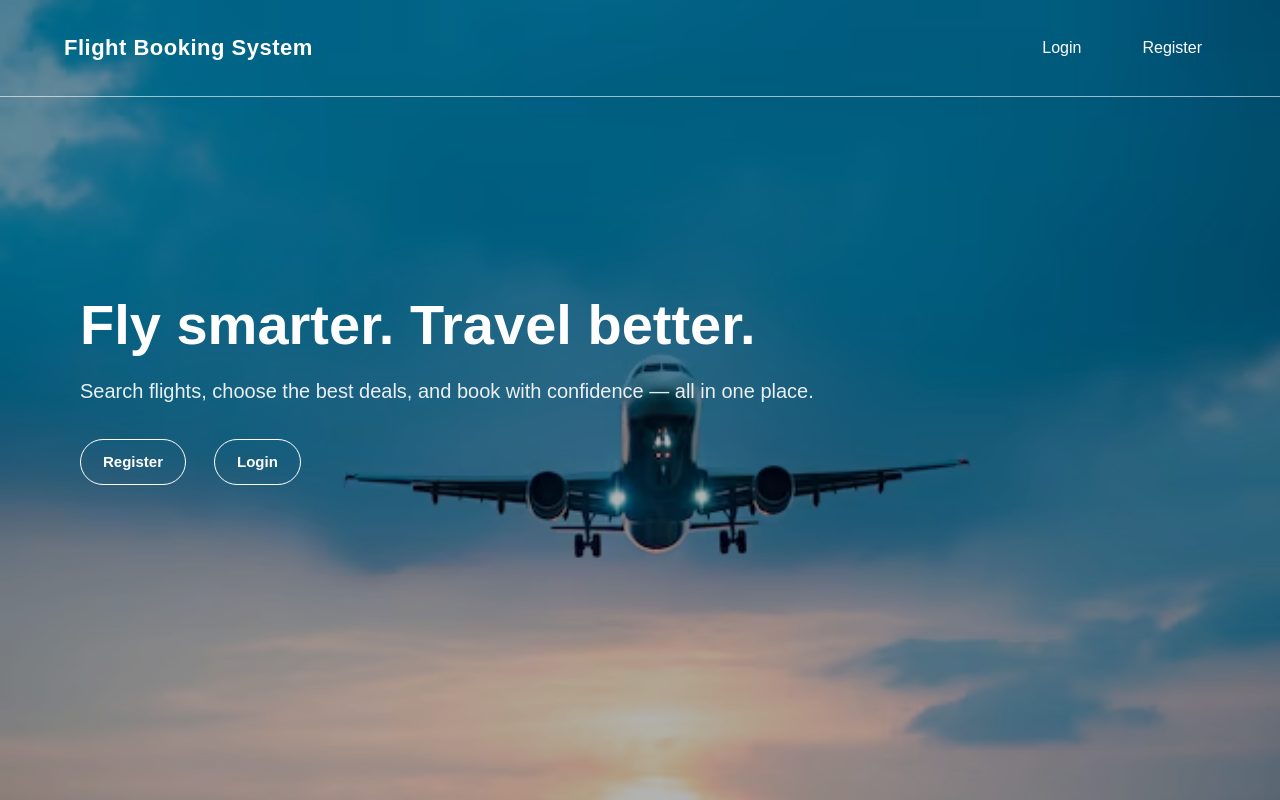
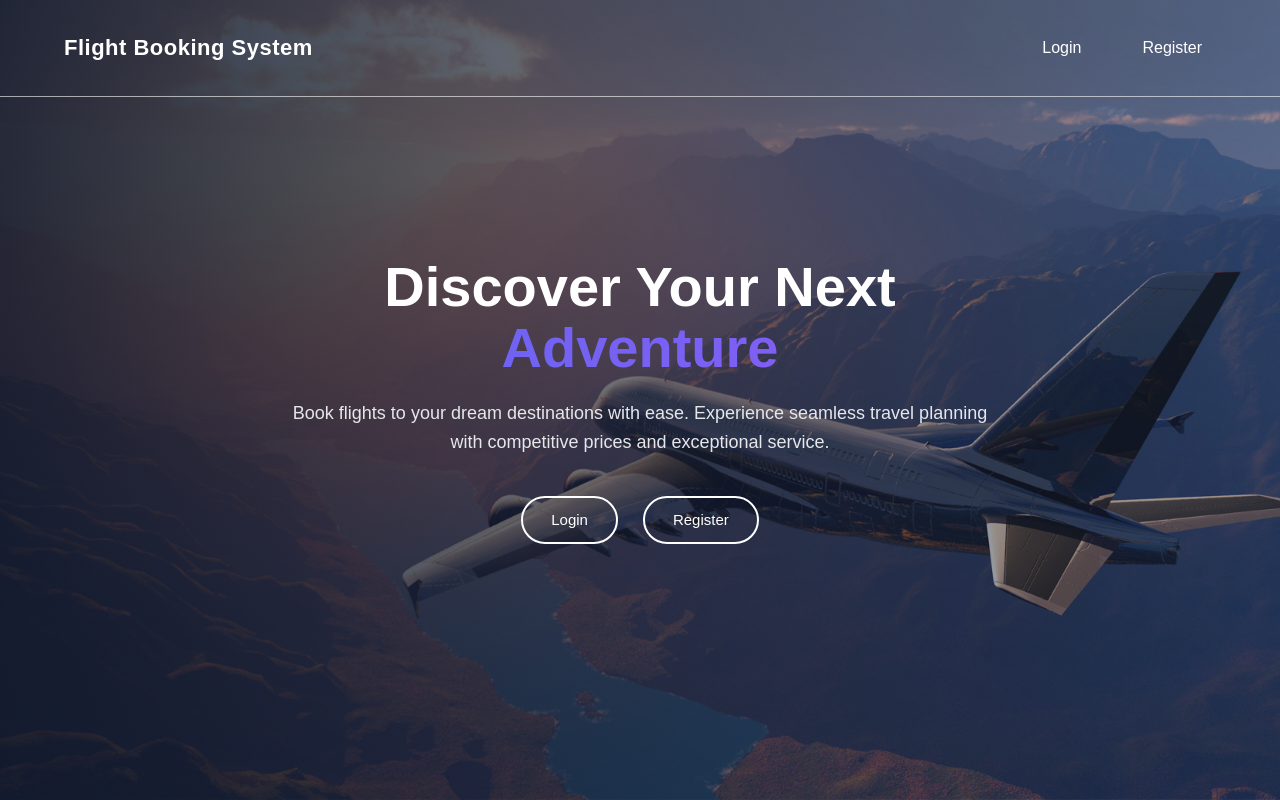
Before and after one commit to KeerthikaReddyChalla/Angular-FlightBookingApplication, an Angular app: page /home in a window 1280 px wide. Built offline with nearby package versions, Linux system fonts and the light colour scheme.

Commit message:
update profile icon

```diff
--- a/src/app/admin-inventory/admin-inventory.css
+++ b/src/app/admin-inventory/admin-inventory.css
@@ -68,7 +68,7 @@ input:focus {
   padding: 14px;
   border: none;
   border-radius: 10px;
-  background: #2563eb;
+  background: #3730a3;
   color: white;
   font-size: 15px;
   font-weight: 600;
@@ -76,7 +76,7 @@ input:focus {
 }
 
 .submit-btn:hover {
-  background: #1d4ed8;
+  background: #2c23a4;
 }
 
 .no-access {
--- a/src/app/app.css
+++ b/src/app/app.css
@@ -2,7 +2,7 @@
 .navbar {
   width: 100%;
   padding: 16px;
-  background:#1976d2;
+  background:#3730a3;
   box-shadow: 0 4px 12px rgba(0, 0, 0, 0.15);
 }
 
@@ -165,9 +165,27 @@
   color: #fca5a5;
 }
 .profile-btn {
+  width: 50px;
+  height: 40px;
+  border-radius: 50%;
+  border: none;
   background: transparent;
-  border: none;
-  font-size: 20px;
   cursor: pointer;
-  margin-right: 10px;
+  padding: 0;
+  display: flex;
+  align-items: center;
+  justify-content: center;
+  transition: background 0.2s ease;
 }
+
+.profile-btn img {
+  width: 32px;
+  height: 32px;
+  border-radius: 50%;
+  object-fit: cover;
+}
+
+/* Hover effect */
+.profile-btn:hover {
+  background: rgba(255, 255, 255, 0.15);
+}
--- a/src/app/app.html
+++ b/src/app/app.html
@@ -40,8 +40,12 @@
   routerLink="/profile"
   title="Profile"
 >
-    👤
+  <img
+    src="https://static.vecteezy.com/system/resources/thumbnails/019/879/186/small_2x/user-icon-on-transparent-background-free-png.png"
+    alt="Profile"
+  />
 </button>
+
 
 </ng-container>
     </nav>
--- a/src/app/book/book.css
+++ b/src/app/book/book.css
@@ -124,7 +124,7 @@ select:focus {
 .confirm-btn {
   width: 100%;
   padding: 14px;
-  background: #2563eb;
+  background: #3730a3;
   color: white;
   border: none;
   border-radius: 10px;
@@ -135,7 +135,7 @@ select:focus {
 }
 
 .confirm-btn:hover {
-  background: #1d4ed8;
+  background: #2e25a6;
 }
 
 .readonly-input {
--- a/src/app/pages/flight-search/flight-search.css
+++ b/src/app/pages/flight-search/flight-search.css
@@ -13,14 +13,14 @@ input, button {
 }
 
 button {
-  background-color: #1976d2;
+  background-color: #3730a3;
   color: white;
   border: none;
   cursor: pointer;
 }
 
 button:hover {
-  background-color: #125aa3;
+  background-color: #2e25a6;
 }
 
 .flight-card {
--- a/src/app/pages/home/home.css
+++ b/src/app/pages/home/home.css
@@ -1,91 +1,105 @@
-.home-container {
-  width: 100%;
-  height: 100vh;
-}
-
+/* HERO SECTION */
 .hero {
   position: relative;
   height: 100vh;
-  background-image: url('/hero-flight.avif');
+  background-image:url('/hero-flight3.jpg');
   background-size: cover;
   background-position: center;
   display: flex;
   align-items: center;
+  justify-content: center;
+  color: #fff;
+  overflow: hidden;
+}
+
+/* DARK OVERLAY */
+.overlay {
+  position: absolute;
+  inset: 0;
+  background: linear-gradient(
+    90deg,
+    rgba(15, 23, 42, 0.9) 0%,
+    rgba(15, 23, 42, 0.6) 50%,
+    rgba(15, 23, 42, 0.3) 100%
+  );
+}
+
+/* CONTENT */
+.hero-content {
+  position: relative;
+  z-index: 2;
+  max-width: 900px;
+  padding: 0 24px;
+  text-align: center;
 }
 
 
- .overlay {
-  position: absolute;
-  inset: 0;
-  background:  rgba(0, 0, 0, 0.3);
 
-}
-
-
-.hero-content {
-  position: relative;
-  z-index: 2;
-  max-width: 1000px;
-  padding-left: 80px;
-  color: white;
-  display: flex;
-  flex-direction: column;
-  align-items: flex-start;
-}
-
-
-.hero-actions {
-  margin-top: 32px;
-  display: flex;
-  gap: 28px;
-}
-
+/* HEADING */
 .hero-content h1 {
   font-size: 56px;
   font-weight: 700;
+  line-height: 1.1;
   margin-bottom: 20px;
 }
 
-.hero-content p {
-  font-size: 20px;
-  line-height: 1.6;
-  opacity: 0.9;
+.hero-content h1 span {
+  display: block;
+  background: linear-gradient(
+    90deg,
+    #6366f1,
+    #8b5cf6
+  );
+  -webkit-background-clip: text;
+  -webkit-text-fill-color: transparent;
 }
 
-
-.btn {
-  border: 1px solid #ffffff;
-  background-color: #13a1e7;
-  border-radius: 30px;
-  cursor: pointer;
-  padding: 12px 22px;
-  font-size: 15px;
-  font-weight: 600;
-  color: #ffffff;
-  transition: all 0.2s ease-in-out;
-  display: inline-flex;
-  align-items: center;
+/* SUBTITLE */
+.subtitle {
+  font-size: 18px;
+  color: #e5e7eb;
+  max-width: 700px;
+  margin: 0 auto;
+  line-height: 1.6;
+}
+.hero-actions {
+  display: flex;
   justify-content: center;
-  text-decoration: none;
-  box-shadow: 0 6px 16px rgba(36, 180, 251, 0.35);
+  gap: 25px;
 }
 
-/* HOVER */
-.btn:hover {
-  background-color: #13a1e7;;
-  border-color: #13a1e7;;
-  transform: translateY(-1px);
-  box-shadow: 0 10px 22px rgba(0, 113, 226, 0.4);
+/* BASE BUTTON */
+.hero-btn {
+  padding: 12px 28px;
+  border-radius: 999px;
+  font-size: 15px;
+  font-weight: 500;
+  text-decoration: none;
+  border: 2px solid white;
+  color: #fff;
+  transition: all 0.25s ease;
 }
 
-/* SECONDARY (outline style) */
-.btn.outline {
-  background-color: transparent;
-  color: #ffffff;
-  box-shadow: none;
+/* OUTLINE */
+.hero-btn.outline {
+  background: transparent;
+  color: white;
 }
 
-.btn.outline:hover {
-  background-color: #ffffff;
-  color: black;
+/* HOVER EFFECT */
+.hero-btn:hover {
+  background: #6b5cff;
+  border-color: #6b5cff;
+  color: white;
 }
+
+/* RESPONSIVE */
+@media (max-width: 768px) {
+  .hero-content h1 {
+    font-size: 38px;
+  }
+
+  .subtitle {
+    font-size: 16px;
+  }
+}
--- a/src/app/pages/home/home.html
+++ b/src/app/pages/home/home.html
@@ -1,22 +1,30 @@
-<div class="home-container">
+<section class="hero">
 
-  <!-- HERO SECTION -->
-  <section class="hero">
-    <div class="overlay"></div>
+  <!-- Overlay -->
+  <div class="overlay"></div>
 
-    <div class="hero-content">
-      <h1>Fly smarter. Travel better.</h1>
-<br>
-      <p>
-        Search flights, choose the best deals, and book with confidence — all in one place.
-      </p>
+  <!-- Content -->
+  <div class="hero-content">
 
-      <!-- ONLY LOGIN & REGISTER -->
-      <div class="hero-actions">
-        <a routerLink="/register" class="btn outline">Register</a>
-        <a routerLink="/login" class="btn outline">Login</a>
-      </div>
+
+
+    <h1>
+      Discover Your Next
+      <span>Adventure</span>
+    </h1>
+
+    <p class="subtitle">
+      Book flights to your dream destinations with ease.
+      Experience seamless travel planning with competitive prices
+      and exceptional service.
+    </p>
+    <br><br>
+    <!-- ACTION BUTTONS -->
+    <div class="hero-actions">
+      <a routerLink="/login" class="hero-btn">Login</a>
+      <a routerLink="/register" class="hero-btn outline">Register</a>
     </div>
-  </section>
 
-</div>
+  </div>
+
+</section>
--- a/src/app/pages/login/login.css
+++ b/src/app/pages/login/login.css
@@ -60,7 +60,7 @@
 .login-btn {
   width: 100%;
   padding: 12px;
-  background-color: #1976d2;
+  background-color: #3730a3;
   color: #fff;
   border: none;
   border-radius: 6px;
@@ -71,7 +71,7 @@
 }
 
 .login-btn:hover {
-  background-color: #5a67d8;
+  background-color: #2e25a6;
 }
 
 
--- a/src/app/pages/register/register.css
+++ b/src/app/pages/register/register.css
@@ -63,7 +63,7 @@ button {
   width: 100%;
   padding: 12px;
   margin-top: 10px;
-  background: #1976d2;
+  background: #3730a3;
   border: none;
   border-radius: 6px;
   color: white;
@@ -74,7 +74,7 @@ button {
 }
 
 button:hover {
-  background: #3e5fb3;
+  background: #2e25a6;
 }
 
 
--- a/src/app/user-profile/user-profile.css
+++ b/src/app/user-profile/user-profile.css
@@ -6,7 +6,7 @@
 
 /* HEADER */
 .profile-header {
-  background: linear-gradient(90deg, #3c96d7, #64a8e4);
+  background: linear-gradient(90deg, hsl(246, 46%, 88%), hsl(246, 46%, 88%));
   padding: 24px 32px;
   border-radius: 14px;
   display: flex;
@@ -103,14 +103,14 @@
   padding: 12px;
   border: none;
   border-radius: 8px;
-  background: #2563eb;
+  background: #3730a3;
   color: white;
   font-weight: 600;
   cursor: pointer;
 }
 
 .save-btn:hover {
-  background: #1d4ed8;
+  background: #2e25a6;
 }
 
 /* RESPONSIVE */
```
Lines whose indentation alone changed are shown as unchanged.
